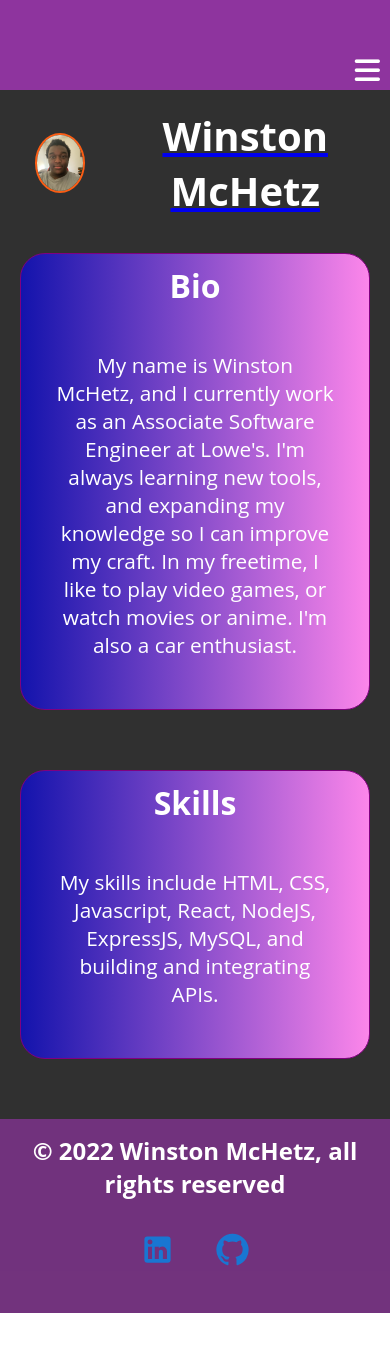
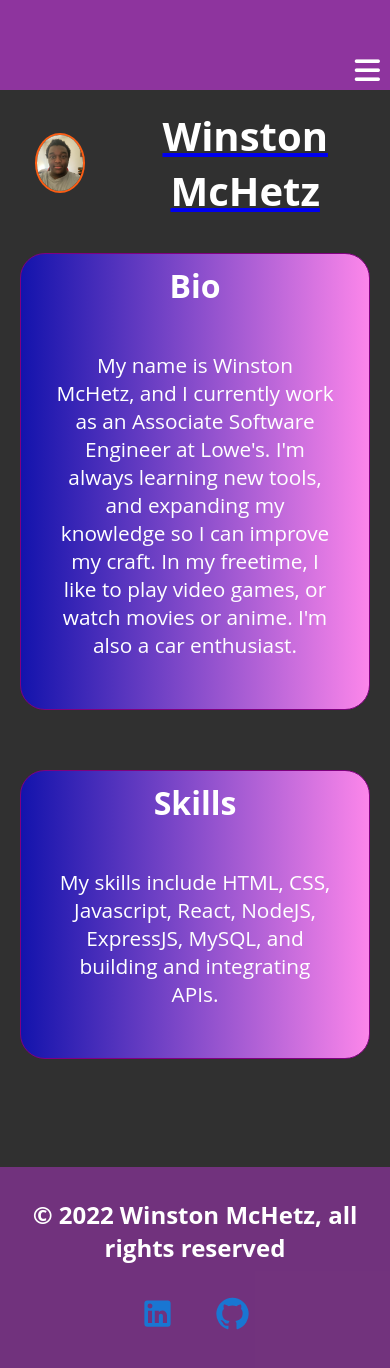
Before and after one commit to winston1337/winstonmchetz-portfolio, a React (Create React App) app: page / in a window 390 px wide. Shown: the top 1368 px of the page. Before the commit the page ends 1313 px from the top, so only its background shows below. Built offline with nearby package versions, Linux system fonts and the light colour scheme.

Commit message:
fixed whitespace on tablet view

```diff
--- a/src/App.css
+++ b/src/App.css
@@ -11,4 +11,15 @@
   font-family: 'Open Sans', sans-serif;
   min-height: 100vh;
   background: #303030;
+  display: flex;
+  flex-direction: column;
 }
+.App > * {
+  flex-grow: 1;
+}
+.App nav {
+  flex-grow: 0;
+}
+.App footer {
+  flex-grow: 0;
+}
```
